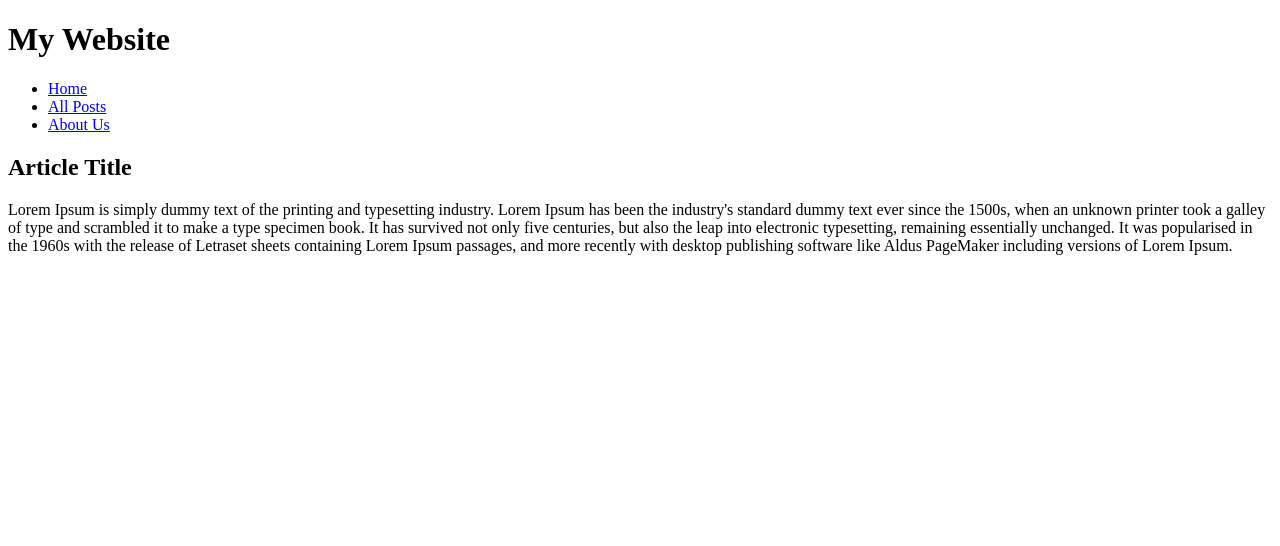
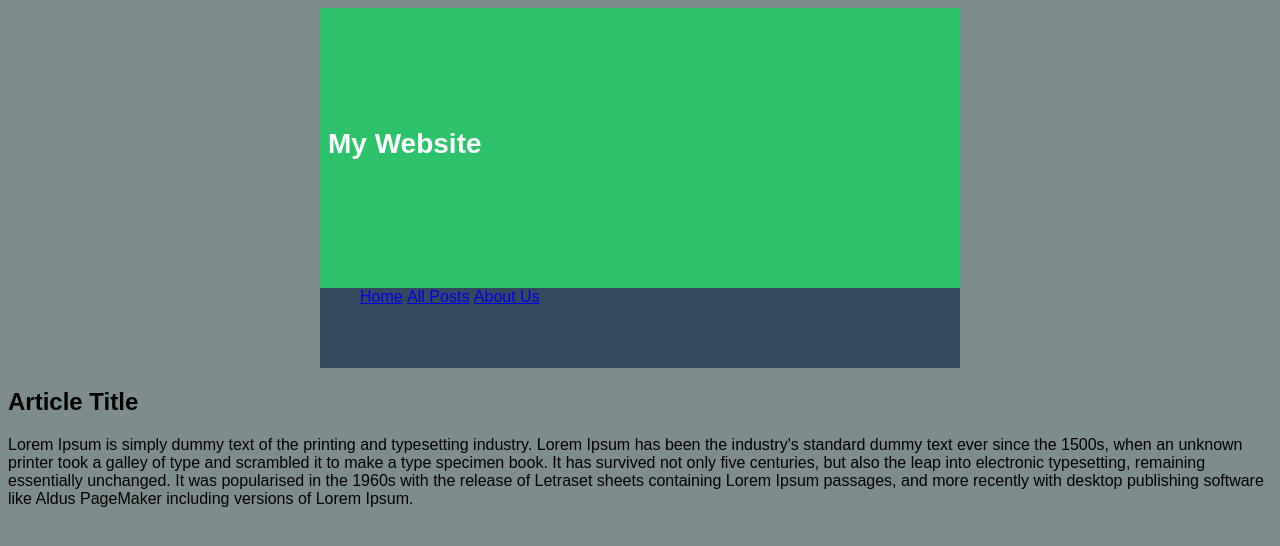
Before and after one commit to chopsticks35/makingItReal, a plain HTML site: page index.html in a window 1280 px wide. Drawn offline with Linux system fonts and the light colour scheme.

Commit message:
late night update

```diff
--- a/index.html
+++ b/index.html
@@ -3,7 +3,7 @@
 <html lang=en>
     <head>
         <meta>
-        <link rel="stylesheet" href="resources/css/">
+        <link rel="stylesheet" href="resources/css/main.css">
         <title>Making It Real Project</title>
     </head>
 
@@ -17,13 +17,13 @@
 
         <nav>
             <ul>
-                <li><a href="#">Home</a></li>
-                <li><a href="#">All Posts</a></li>
-                <li><a href="#">About Us</a></li>
+                <li class="navbar"><a href="#">Home</a></li>
+                <li class="navbar"><a href="#">All Posts</a></li>
+                <li class="navbar"><a href="#">About Us</a></li>
             </ul>
         </nav>
 
-        <div class="Article">
+        <div class="article">
             <h2>Article Title</h2>
             <p>Lorem Ipsum is simply dummy text of the printing and typesetting industry. Lorem Ipsum has been the industry's standard dummy text ever since the 1500s, when an unknown printer took a galley of type and scrambled it to make a type specimen book. It has survived not only five centuries, but also the leap into electronic typesetting, remaining essentially unchanged. It was popularised in the 1960s with the release of Letraset sheets containing Lorem Ipsum passages, and more recently with desktop publishing software like Aldus PageMaker including versions of Lorem Ipsum.</p>
         </div>
--- a/resources/css/main.css
+++ b/resources/css/main.css
@@ -0,0 +1,68 @@
+html,
+body {
+background-color: #7f8c8d;
+    font-family: "Arial";
+}
+
+header {
+    position:relative;
+
+    width: 50vw;
+    height: 35vh;
+    margin: auto;
+    background-color: #2cc36b;
+    z-index: 1;
+
+}
+
+.topsite {
+    margin-top: 0;
+}
+
+.topsite h1 {
+    position:absolute;
+    margin-top: 120px;
+    margin-bottom: 0;
+    margin-left: 8px;
+    font-size: 28px;
+    color: #fff;
+    text-rendering: optimizeLegibility;
+}
+
+nav {
+    margin-top: 0;
+    background-color: #34495e;
+    width: 50vw;
+    height: 10vh;
+    margin: 0 auto;
+}
+
+nav ul {
+
+    display: inline;
+    list-style: none;
+    text-align: right;
+}
+
+nav ul li {
+    display: inline;
+    list-style: none;
+    text-align: right;
+    text-decoration: none;
+
+
+.navbar a {
+ text-align: right;
+ color: #fff;
+
+}
+
+.article {
+
+    position:relative;
+    background-color:  #fff
+    margin: 0 auto;
+    z-index: 2;
+    color: #000;
+    width: 50vw;
+}
```
Also changed, not shown: 2 other files.
